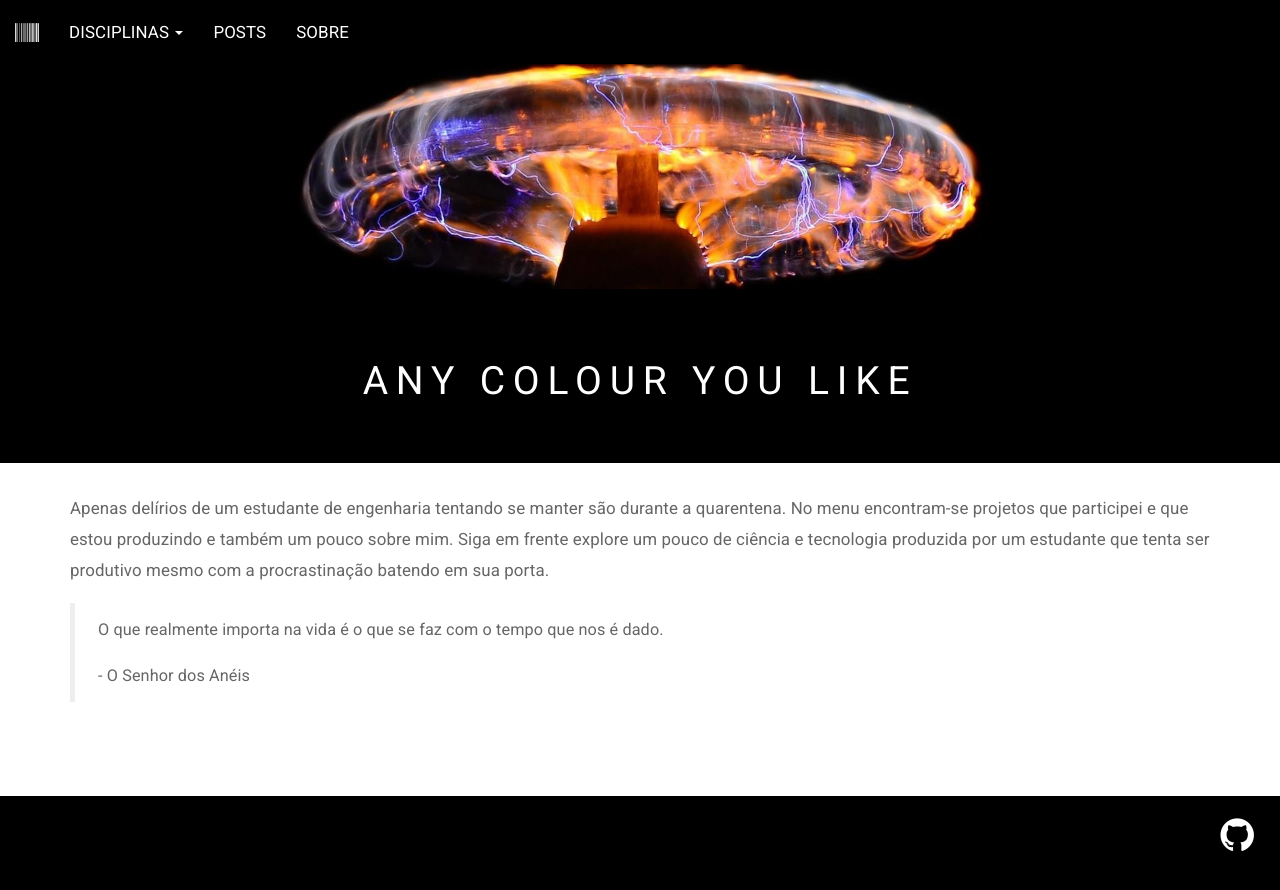
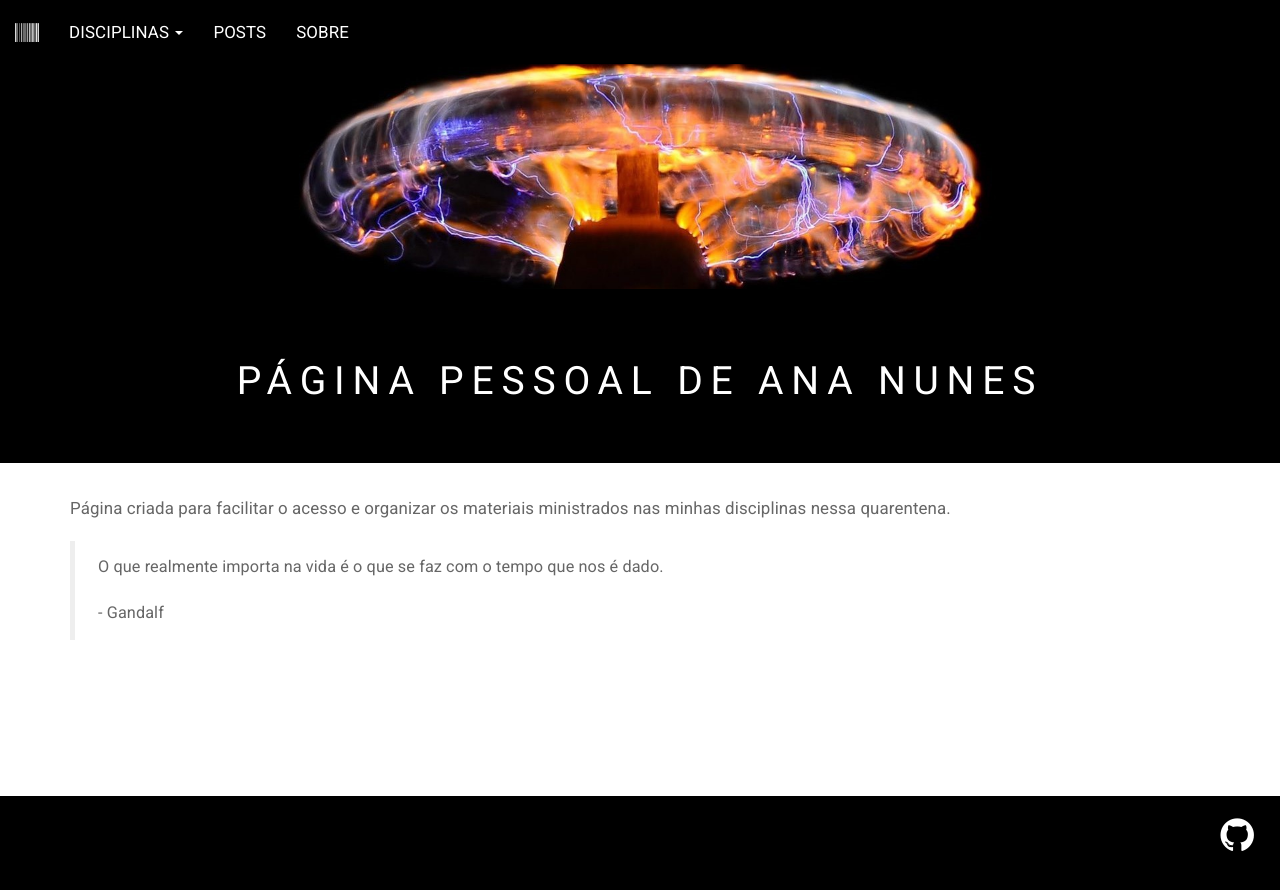
Before and after one commit to amsn-prof/amsn-prof.github.io, a Jekyll site: the page built from index.html, in a window 1280 px wide. Shown: the top 890 px of the page. Built offline with Jekyll 4.4.1, drawn with Linux system fonts in a browser that asks for light colours; the list of posts is cut into pages by our own code.

Commit message:
Update index.html

```diff
--- a/index.html
+++ b/index.html
@@ -1,11 +1,11 @@
 ---
 layout: default
-title: Any colour you like
-description:  Apenas delírios de um estudante de engenharia tentando se manter são na quarentena.
+title: Página Pessoal de Ana Nunes
+description:  Página pessoal da professora Ana Nunes
 comments: false
 ---
- <p>Apenas delírios de um estudante de engenharia tentando se manter são durante a quarentena. No menu encontram-se projetos que participei e que estou produzindo e também um pouco sobre mim. Siga em frente explore um pouco de ciência e tecnologia produzida por um estudante que tenta ser produtivo mesmo com a procrastinação batendo em sua porta. </p>
+ <p>Página criada para facilitar o acesso e organizar os materiais ministrados nas minhas disciplinas nessa quarentena. </p>
 
 <blockquote><p>O que realmente importa na vida é o que se faz com o tempo que nos é dado.</p>
-<p>- O Senhor dos Anéis</p>
+<p>- Gandalf</p>
 </blockquote>
```
